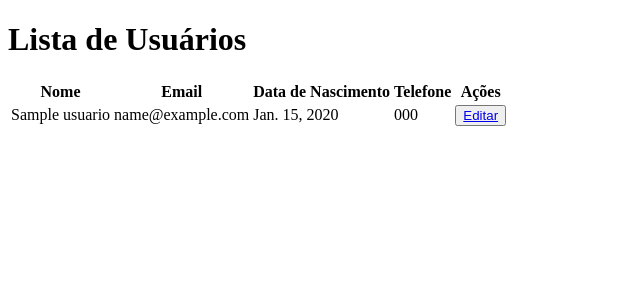
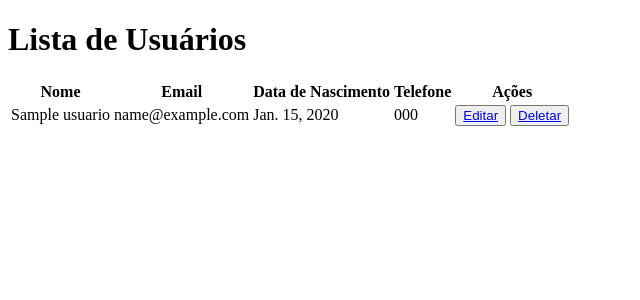
Before and after one commit to Davi-Madruga/wsBackend-Fabrica25.1, a Django app: page /app/listar/ in a window 1280 px wide. Shown: the top 300 px of the page, without its empty margins (0-640 px from the left). Run offline with Django 5.2, Linux system fonts and the light colour scheme; tables that the repository leaves empty hold one stand-in row (values such as "Sample post").

Commit message:
Feat: na lista de usuarios se pode chamar o deletar_view

```diff
--- a/app/templates/app/listar.html
+++ b/app/templates/app/listar.html
@@ -24,6 +24,7 @@
                     <td>{{ usuario.telefone }}</td>
                     <td>
                         <button><a href="{% url 'app:editar' pk=usuario.pk%}">Editar</a></button>
+                        <button><a href="{% url 'app:deletar' pk=usuario.pk %}">Deletar</a></button>
                     </td>
                 </tr>
             {% endfor %}
```
